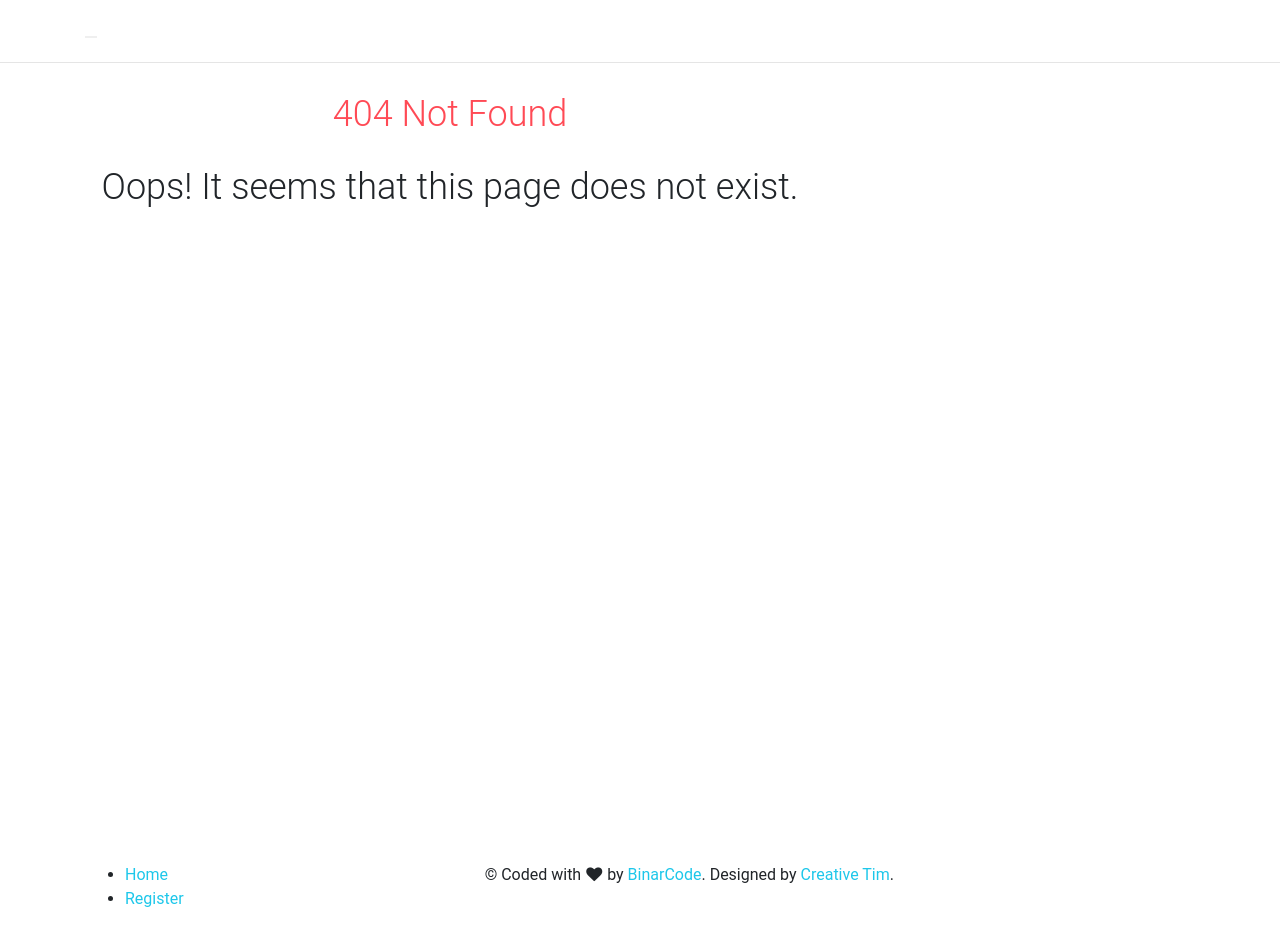
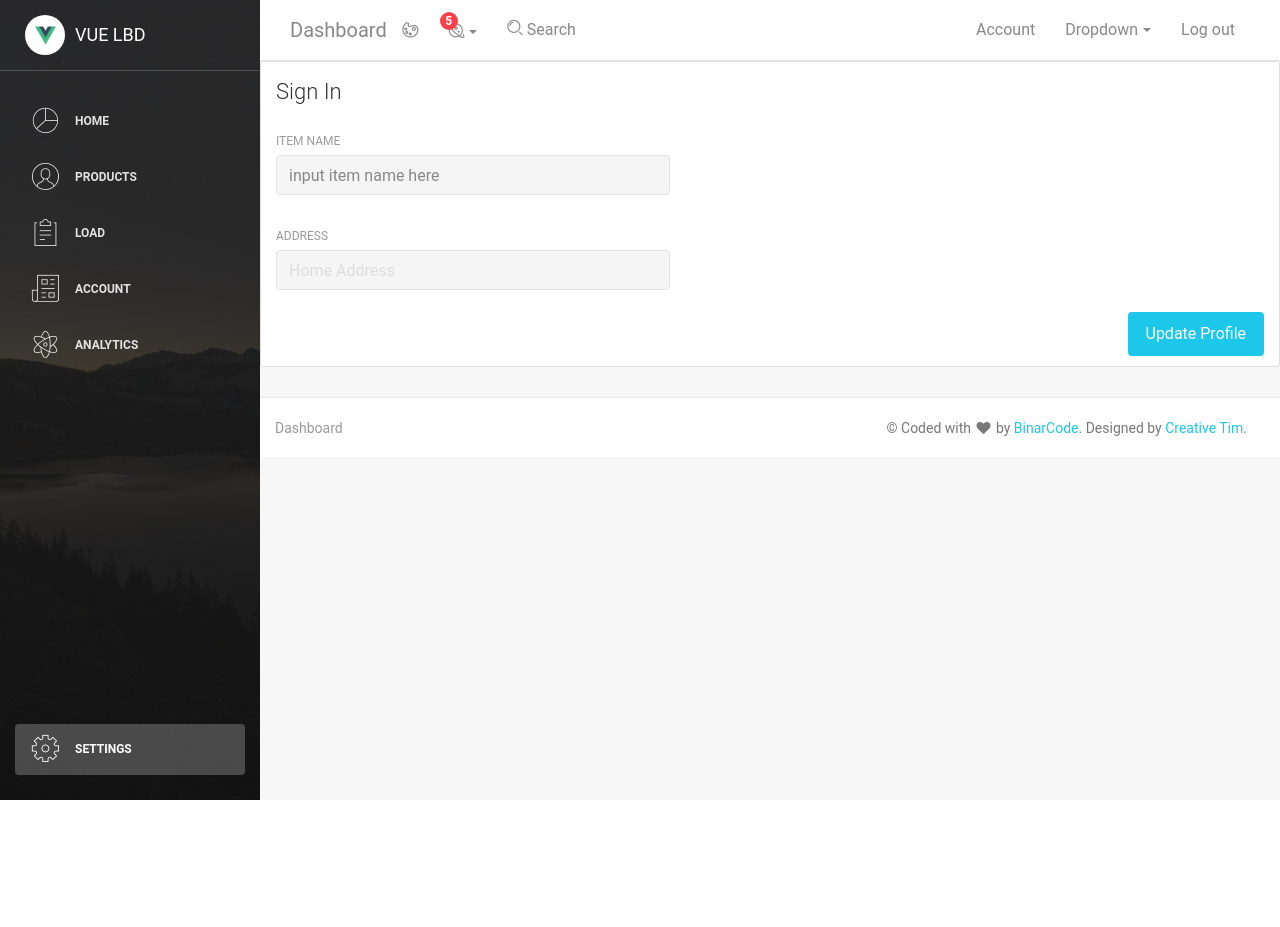
Before and after one commit to FBB2021/Java-Jivers, a Vue app in the folder Frontend/: page /#/login in a window 1280 px wide. Before the commit this address had no page. After the commit the page ends 800 px from the top, so only its background shows below. Built offline with nearby package versions, Linux system fonts and the light colour scheme; what v-tooltip would draw is missing.

Commit message:
Initial login page added. Just has two textboxes, still shows dashboard

```diff
--- /dev/null
+++ b/Frontend/src/pages/Login.vue
@@ -0,0 +1,69 @@
+<template>
+  <card>
+    <h4 slot="header" class="card-title">Sign In</h4>
+    <form>
+      <div class="row">
+        <div class="col-md-5">
+          <base-input type="text"
+                    label="item name"
+                    :disabled="true"
+                    placeholder="type item name here "
+                    v-model="user.company">
+          </base-input>
+        </div>
+      </div>
+
+      <div class="row">
+        <div class="col-md-5">
+          <base-input type="text"
+                    label="Address"
+                    :disabled="true"
+                    placeholder="Home Address"
+                    v-model="user.address">
+          </base-input>
+        </div>
+      </div>
+
+      <div class="text-center">
+        <button type="submit" class="btn btn-info btn-fill float-right" @click.prevent="updateProfile">
+          Update Profile
+        </button>
+      </div>
+      <div class="clearfix"></div>
+    </form>
+  </card>
+</template>
+<script>
+  import Card from 'src/components/Cards/Card.vue'
+
+  export default {
+    components: {
+      Card
+    },
+    data () {
+      return {
+        user: {
+          company: 'input item name here ',
+          username: '',
+          email: '',
+          firstName: '',
+          lastName: '',
+          address: '',
+          city: '',
+          country: '',
+          postalCode: '',
+          aboutMe: ` Mercy, Your chick she so thirsty, I'm in that two seat Lambo.`
+        }
+      }
+    },
+    methods: {
+      updateProfile () {
+        alert('Your data: ' + JSON.stringify(this.user))
+      }
+    }
+  }
+
+</script>
+<style>
+
+</style>
--- a/Frontend/src/routes/routes.js
+++ b/Frontend/src/routes/routes.js
@@ -9,6 +9,7 @@ import TableList from 'src/pages/TableList.vue'
 import Account from 'src/pages/Account.vue'
 import Analytics from 'src/pages/analytics.vue'
 import Maps from 'src/pages/Maps.vue'
+import Login from 'src/pages/Login.vue'
 
 const routes = [
   {
@@ -50,6 +51,11 @@ const routes = [
         path: 'maps',
         name: 'Maps',
         component: Maps
+      },
+      {
+        path: '/login',
+        name: 'Login',
+        component: Login
       }
     ]
   },
```
Also changed, not shown: 1 other file (tests, documents, lock files or other folders).
